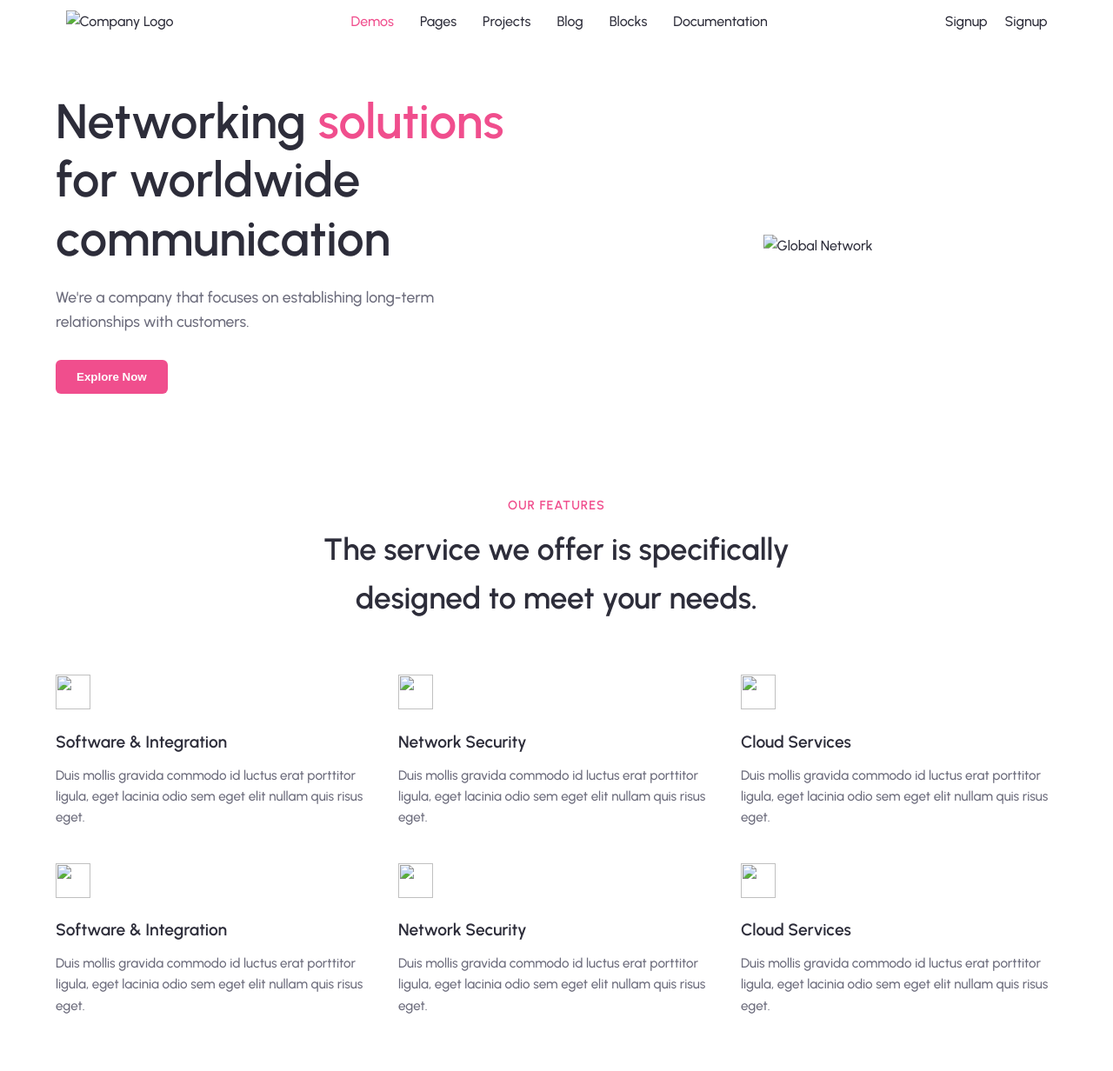
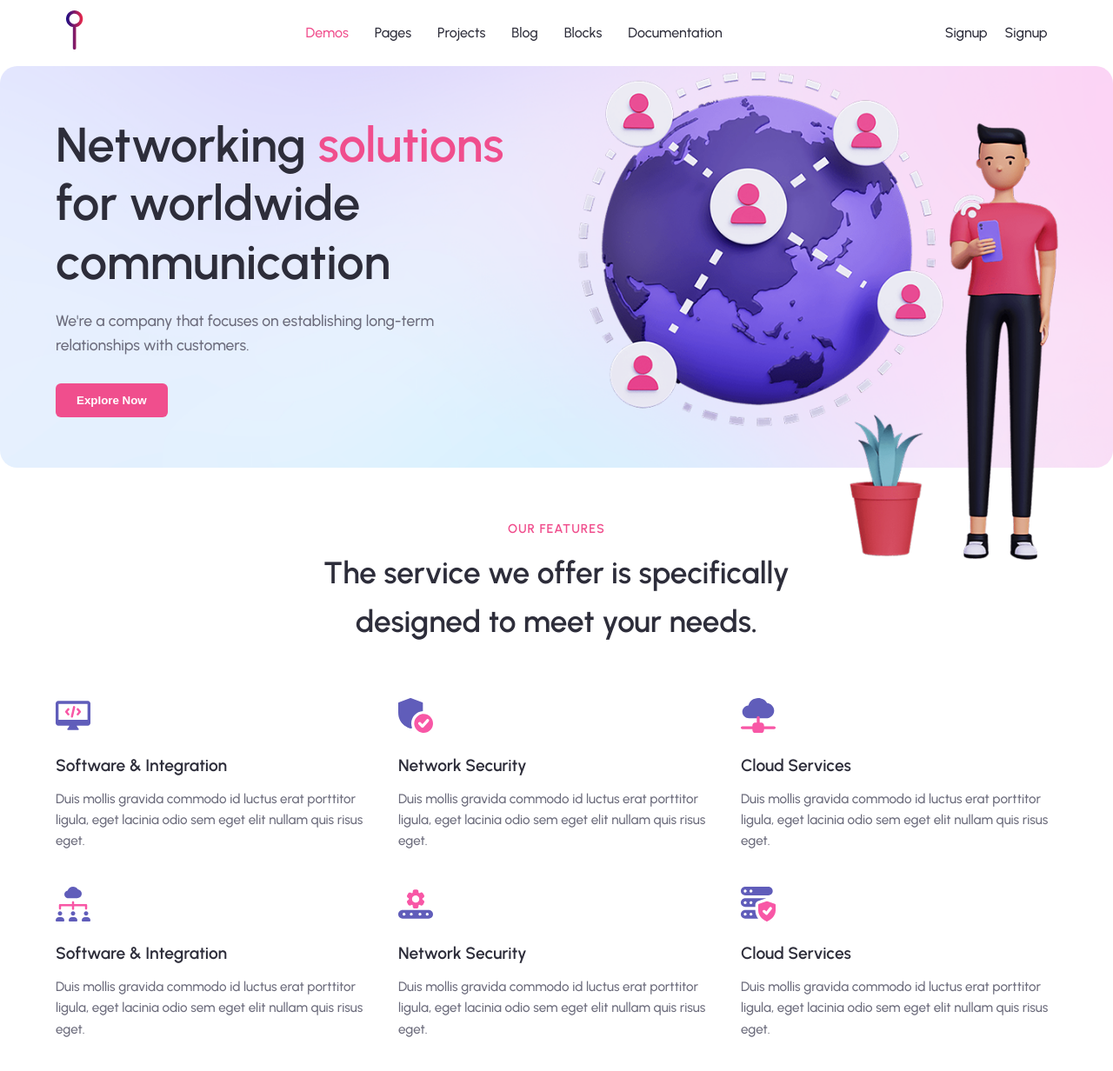
Before and after one commit to gggosle/siteTemplate, a website: page src/index.html in a window 1280 px wide. Shown: the whole page at 87% size. Drawn offline with Linux system fonts and the light colour scheme.

Commit message:
refactor static files` names; specify the width and the height of images used

```diff
--- a/src/css/styles.css
+++ b/src/css/styles.css
@@ -28,7 +28,7 @@ body {
     max-width: 1470px;
 }
 .hero  {
-    background-image: url("../resources/div.card.png");
+    background-image: url("../resources/hero-background.png");
     background-repeat: no-repeat;
     background-size: cover;
     background-position: center;
--- a/src/index.html
+++ b/src/index.html
@@ -14,7 +14,7 @@
     <header class="header">
         <div class="header__container container">
             <div class="header__logo">
-                <img src="logo.svg" alt="Company Logo">
+                <img src="resources/logo.svg" alt="Company Logo">
             </div>
             <nav class="header__nav">
                 <ul class="header__list">
@@ -46,7 +46,7 @@
                     <button class="btn btn--primary hero__cta">Explore Now</button>
                 </div>
                 <div class="hero__visual">
-                    <img src="resources/3d6.png.png" alt="Global Network" class="hero__globe">
+                    <img src="resources/hero-img.png" width="610" height="623" alt="Global Network" class="hero__globe">
                 </div>
             </div>
         </section>
@@ -62,7 +62,7 @@
             <div class="features__grid">
                 <div class="features__item">
                     <div class="features__icon features__icon--purple">
-                        <img src="./resources/icon-software.svg" alt="">
+                        <img src="./resources/icon-software.svg" width="44" height="44" alt="">
                     </div>
                     <h3 class="features__item-title">Software & Integration</h3>
                     <p class="features__item-text">Duis mollis gravida commodo id luctus erat porttitor ligula, eget lacinia odio sem eget elit nullam quis risus eget.</p>
@@ -70,7 +70,7 @@
 
                 <div class="features__item">
                     <div class="features__icon features__icon--blue">
-                        <img src="./resources/icon-security.svg" alt="">
+                        <img src="./resources/icon-security.svg" width="44" height="44" alt="">
                     </div>
                     <h3 class="features__item-title">Network Security</h3>
                     <p class="features__item-text">Duis mollis gravida commodo id luctus erat porttitor ligula, eget lacinia odio sem eget elit nullam quis risus eget.</p>
@@ -78,14 +78,14 @@
 
                 <div class="features__item">
                     <div class="features__icon features__icon--indigo">
-                        <img src="./resources/icon-cloud.svg" alt="">
+                        <img src="./resources/icon-cloud.svg" width="44" height="44" alt="">
                     </div>
                     <h3 class="features__item-title">Cloud Services</h3>
                     <p class="features__item-text">Duis mollis gravida commodo id luctus erat porttitor ligula, eget lacinia odio sem eget elit nullam quis risus eget.</p>
                 </div>
                 <div class="features__item">
                     <div class="features__icon features__icon--purple">
-                        <img src="./resources/icon-network.svg" alt="">
+                        <img src="./resources/icon-network.svg" width="44" height="44" alt="">
                     </div>
                     <h3 class="features__item-title">Software & Integration</h3>
                     <p class="features__item-text">Duis mollis gravida commodo id luctus erat porttitor ligula, eget lacinia odio sem eget elit nullam quis risus eget.</p>
@@ -93,7 +93,7 @@
 
                 <div class="features__item">
                     <div class="features__icon features__icon--blue">
-                        <img src="./resources/icon-solution.svg" alt="">
+                        <img src="./resources/icon-solution.svg" width="44" height="44" alt="">
                     </div>
                     <h3 class="features__item-title">Network Security</h3>
                     <p class="features__item-text">Duis mollis gravida commodo id luctus erat porttitor ligula, eget lacinia odio sem eget elit nullam quis risus eget.</p>
@@ -101,7 +101,7 @@
 
                 <div class="features__item">
                     <div class="features__icon features__icon--indigo">
-                        <img src="./resources/icon-config.svg" alt="">
+                        <img src="./resources/icon-config.svg" width="44" height="44" alt="">
                     </div>
                     <h3 class="features__item-title">Cloud Services</h3>
                     <p class="features__item-text">Duis mollis gravida commodo id luctus erat porttitor ligula, eget lacinia odio sem eget elit nullam quis risus eget.</p>
```
Also changed, not shown: src/resources/hero-background.png (added), src/resources/hero-img.png (added), src/resources/icon-cloud.svg (added), src/resources/icon-config.svg (added), src/resources/icon-network.svg (added), src/resources/icon-security.svg (added), src/resources/icon-software.svg (added), src/resources/icon-solution.svg (added), src/resources/logo.svg (added).
